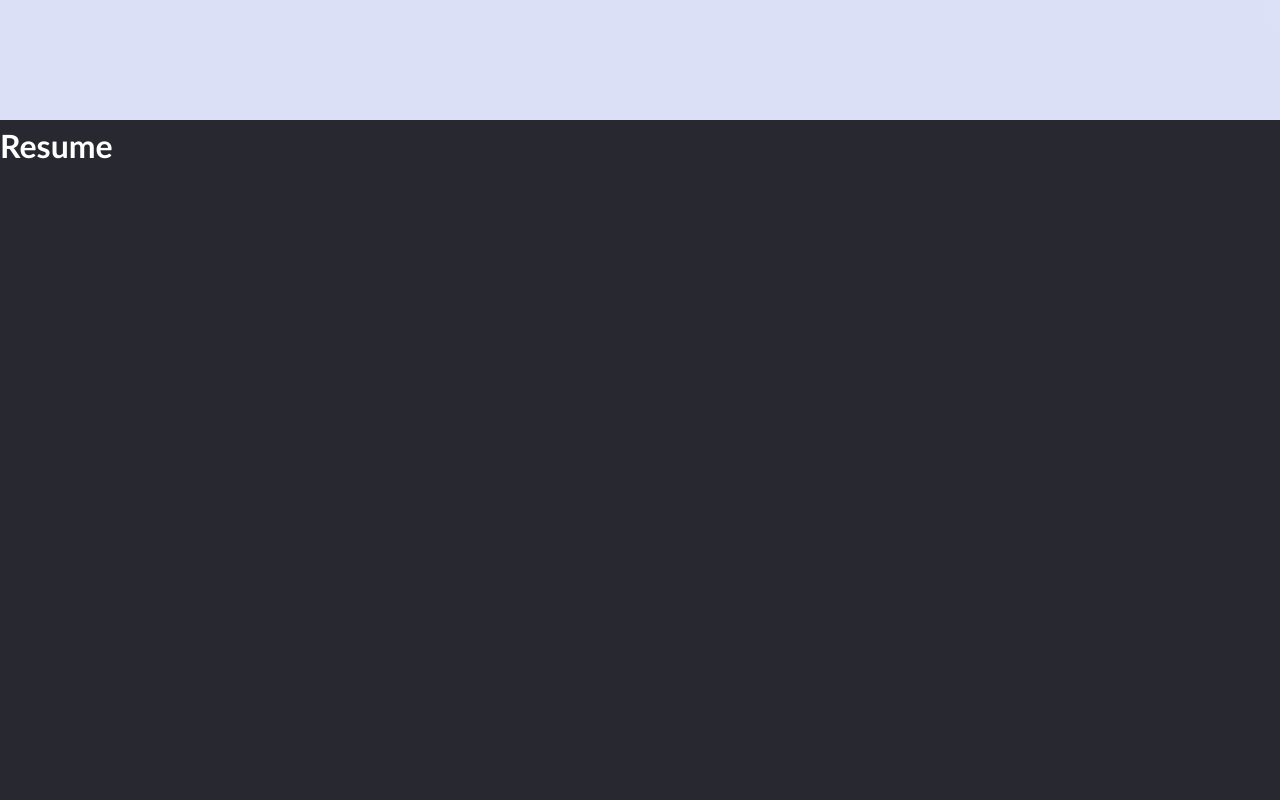
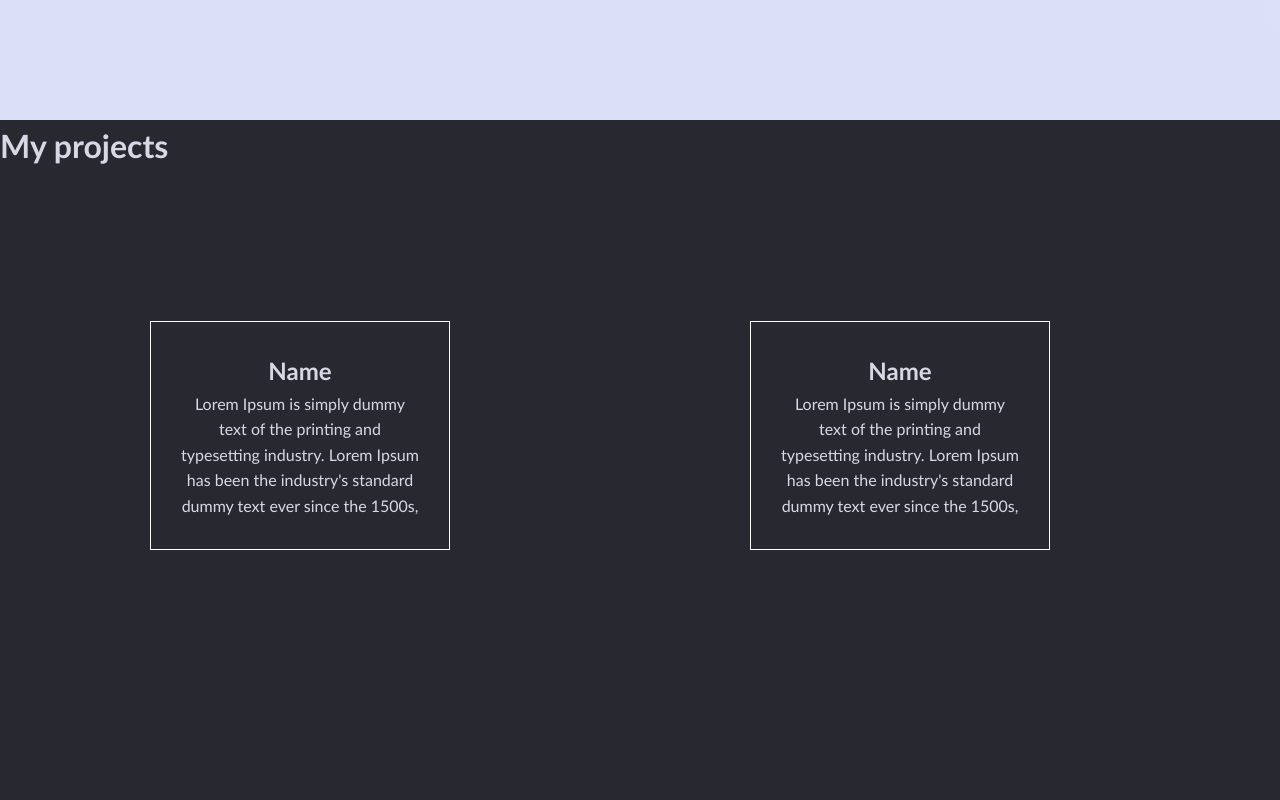
Before and after one commit to phuProjects/Personal-Portfolio, a React (Vite) app in the folder my-react-app/: page / in a window 1280 px wide. Shown: the part 1500-2300 px from the top of the page. Built offline with nearby package versions, Linux system fonts and the light colour scheme.

Commit message:
Created project page & project cards

```diff
--- a/my-react-app/src/App.css
+++ b/my-react-app/src/App.css
@@ -106,15 +106,17 @@ button:hover{
     top: 115vh;
     height: 550px;
 }
-
-.resume-page{
+.projects-page{
     height: 100vh;
     background-color: rgb(40, 40, 48);
-    color: white;
+    color: rgba(238, 239, 251, 0.888);
 }
 
-.projects-page{
-    height: 100vh;
-    background-color: rgba(238, 239, 251, 0.888);
-    color: rgb(50, 50, 50);
+.card{
+    border: 1px solid white;
+    max-width: 300px;
+    text-align: center;
+    padding: 30px;
+    margin: 150px;
+    display: inline-block;
 }
--- a/my-react-app/src/App.jsx
+++ b/my-react-app/src/App.jsx
@@ -3,7 +3,6 @@ import './App.css'
 import Header from './components/Header.jsx'
 import Hero from './components/Hero.jsx'
 import About from './components/About.jsx'
-import Resume from './components/Resume.jsx'
 import Projects from './components/Projects.jsx'
 
 function App() {
@@ -14,7 +13,6 @@ function App() {
       <Header/>
       <Hero/>
       <About/>
-      <Resume/>
       <Projects/>
     </>
   )
--- a/my-react-app/src/components/Header.jsx
+++ b/my-react-app/src/components/Header.jsx
@@ -7,7 +7,7 @@ export default function Header(){
                 <ul>
                     <a href="#home">Home</a>
                     <a href="#about">About</a>
-                    <a href="#resume">Resume</a>
+                    <a href="https://drive.google.com/file/d/1CSqMWXtTI_bPEu5Mz8uSy6JsMZ51CK79/view?usp=drive_link" target="blank">Resume</a>
                     <a href="#projects">Projects</a>
                 </ul>
             </nav>
--- /dev/null
+++ b/my-react-app/src/components/Project-card.jsx
@@ -0,0 +1,13 @@
+
+export default function Project_card(){
+
+    return(
+        <div className="card">
+            <h2>Name</h2>
+            <p>Lorem Ipsum is simply dummy text of
+                the printing and typesetting industry.
+                Lorem Ipsum has been the industry's
+                standard dummy text ever since the 1500s, </p>
+        </div>
+    )
+}
--- a/my-react-app/src/components/Projects.jsx
+++ b/my-react-app/src/components/Projects.jsx
@@ -1,10 +1,13 @@
-
+import Project_card from './Project-card.jsx'
 
 export default function Projects(){
+    const card = Project_card()
 
     return(
         <div id="projects" className="projects-page">
             <h1>My projects</h1>
+            {card}
+            {card}
         </div>
     )
 }
--- a/my-react-app/src/components/Resume.jsx
+++ /dev/null
@@ -1,9 +0,0 @@
-
-export default function Resume(){
-
-    return(
-        <div id="resume" className="resume-page">
-            <h1>Resume</h1>
-        </div>
-    )
-}
```
